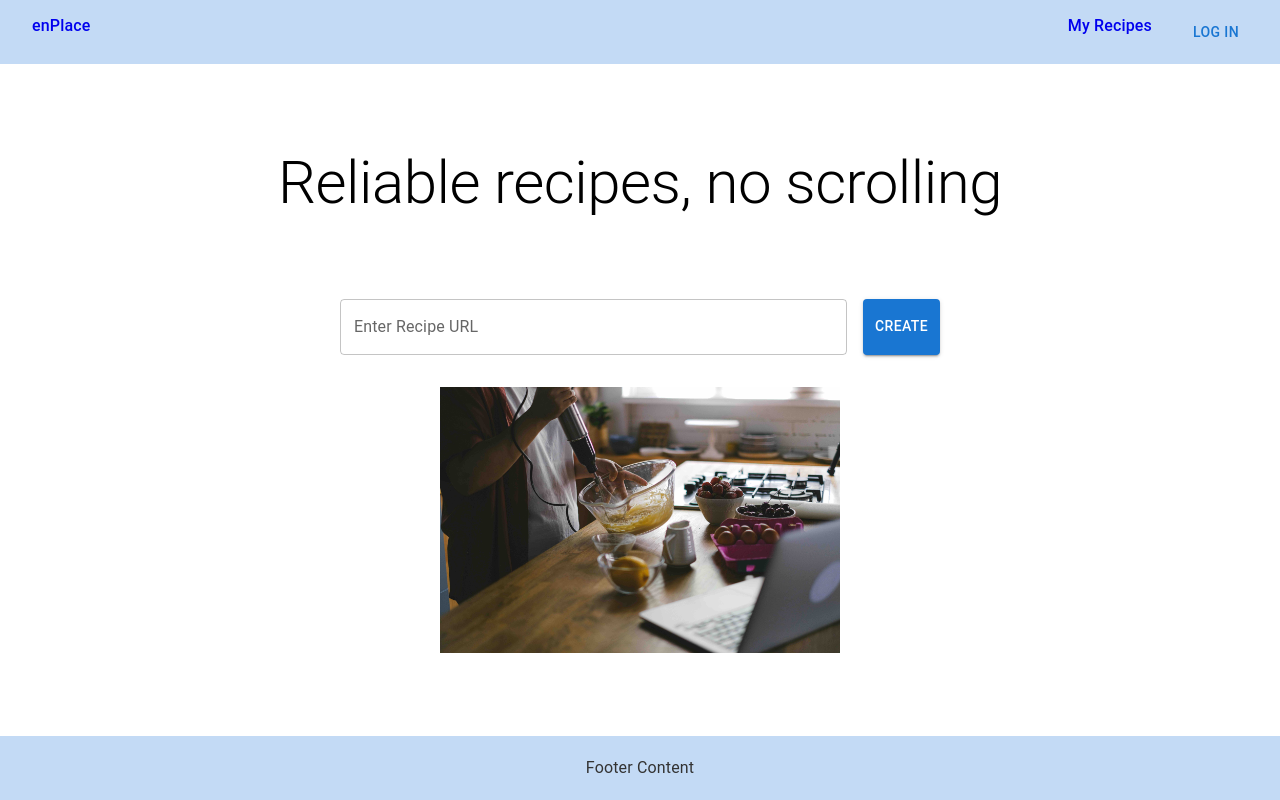
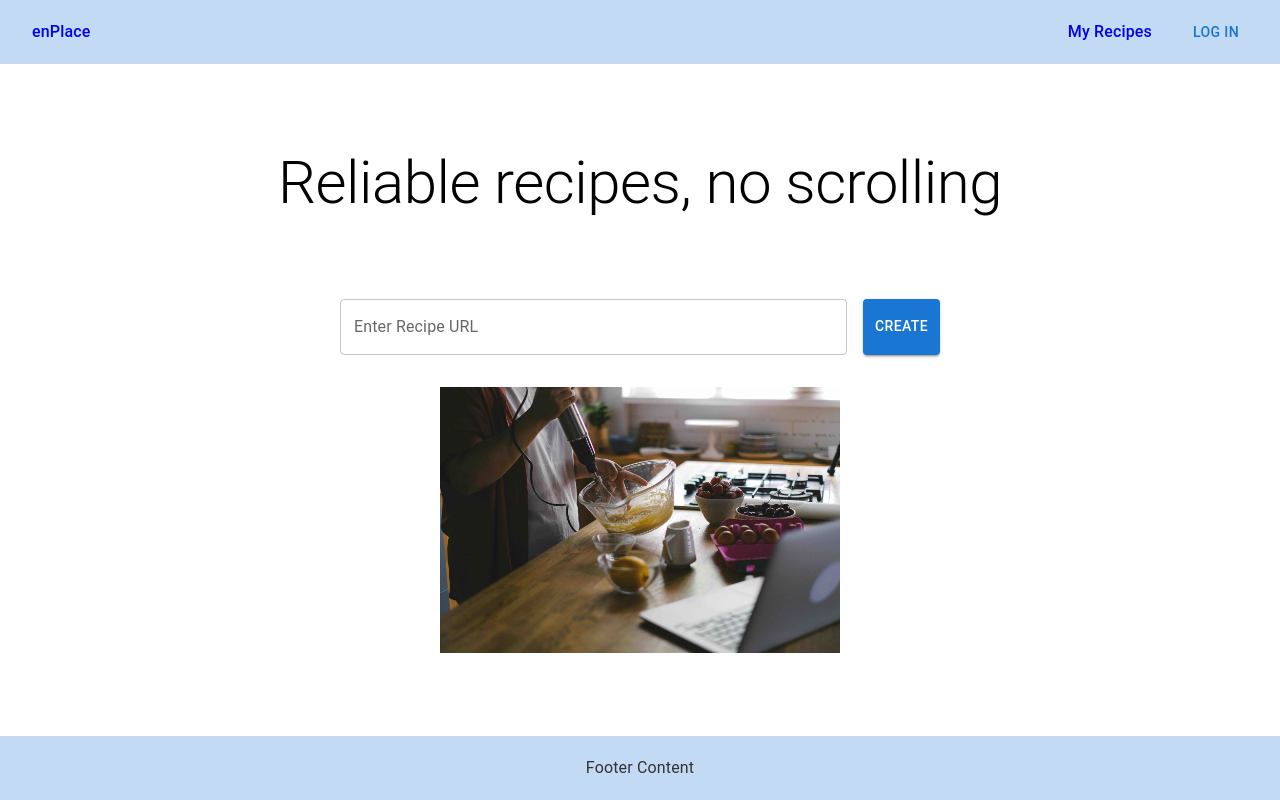
Before and after one commit to ericos-bennett/enPlace, a React (Vite) app in the folder frontend/: page / in a window 1280 px wide. Built offline with nearby package versions, Linux system fonts and the light colour scheme; no server answers.

Commit message:
vertically center nav links

```diff
--- a/frontend/src/components/Header/Header.css
+++ b/frontend/src/components/Header/Header.css
@@ -12,9 +12,14 @@ header {
   a:active {
     color: var(--font-color);
   }
+}
 
-  nav {
-    display: flex;
-    gap: 2rem;
-  }
+nav {
+  display: flex;
+  gap: 2rem;
 }
+
+.nav-link {
+  display: flex;
+  align-items: center;
+}
--- a/frontend/src/components/Header/Header.tsx
+++ b/frontend/src/components/Header/Header.tsx
@@ -1,16 +1,16 @@
 import { Link } from 'react-router-dom'
-import './Header.css'
 import { Typography } from '@mui/material'
 import { SignUpButton } from '../SignUpButton/SignUpButton'
+import './Header.css'
 
 export const Header: React.FC = () => {
   return (
     <header>
-      <Typography variant="body1">
+      <Typography variant="body1" className="nav-link">
         <Link to="/">enPlace</Link>
       </Typography>
       <nav>
-        <Typography variant="body1">
+        <Typography variant="body1" className="nav-link">
           <Link to="/recipes">My Recipes</Link>
         </Typography>
         <SignUpButton />
```
Also changed, not shown: 1 other file (tests, documents, lock files or other folders).
